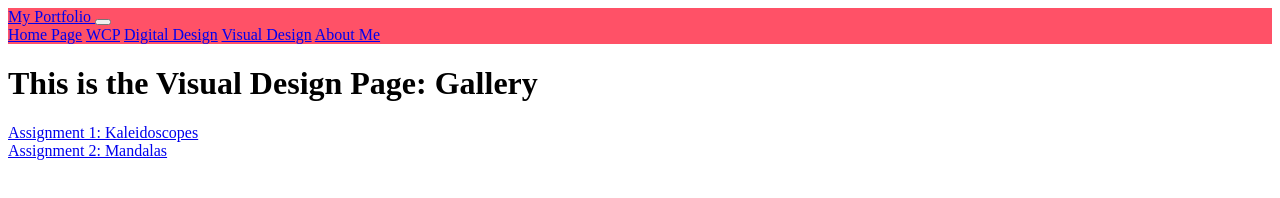
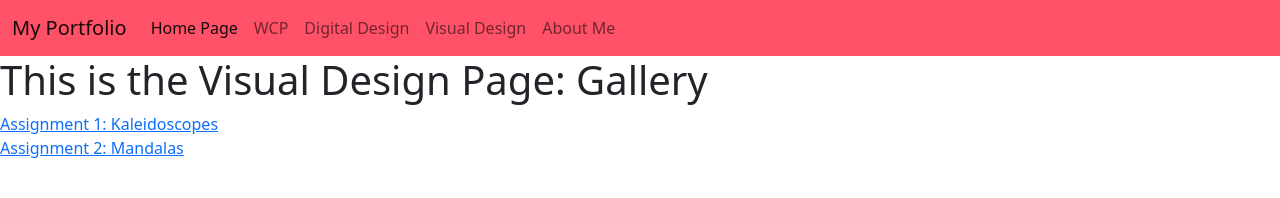
Before and after one commit to JahayraM/Jahayram.github.io, a plain HTML site: page VisualDesign.html in a window 1280 px wide. Drawn offline with nearby package versions, Linux system fonts and the light colour scheme.

Commit message:
Update VisualDesign.html
TEST3

```diff
--- a/VisualDesign.html
+++ b/VisualDesign.html
@@ -2,7 +2,7 @@
 <html>
 <head>
 <meta charset="utf-8">
-<title>Untitled Document</title>
+<link href="https://cdn.jsdelivr.net/npm/bootstrap@5.1.3/dist/css/bootstrap.min.css" rel="stylesheet" integrity="sha384-1BmE4kWBq78iYhFldvKuhfTAU6auU8tT94WrHftjDbrCEXSU1oBoqyl2QvZ6jIW3" crossorigin="anonymous">
 </head>
 
 <body>
```
